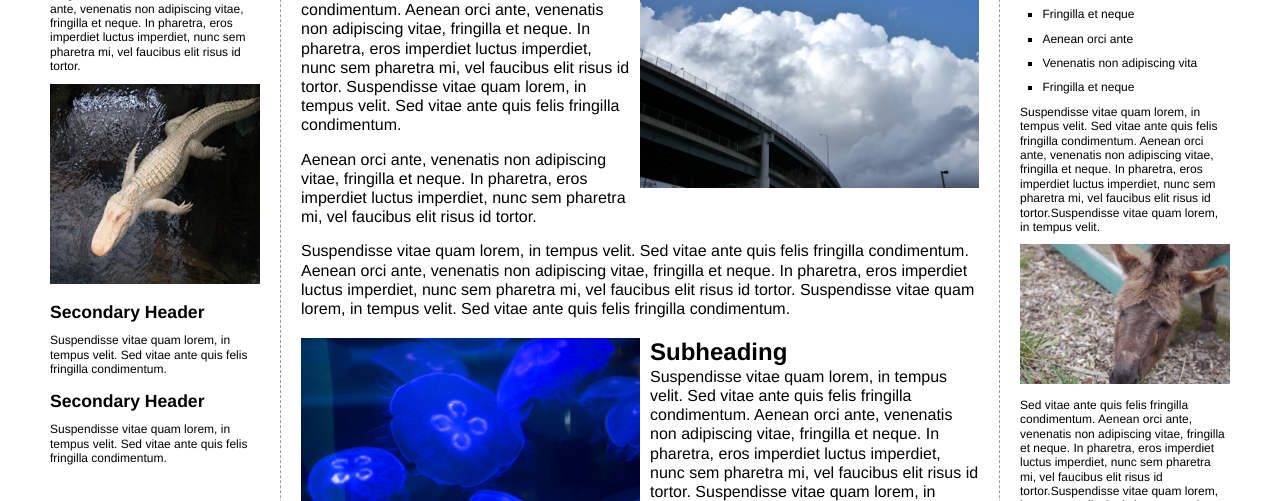
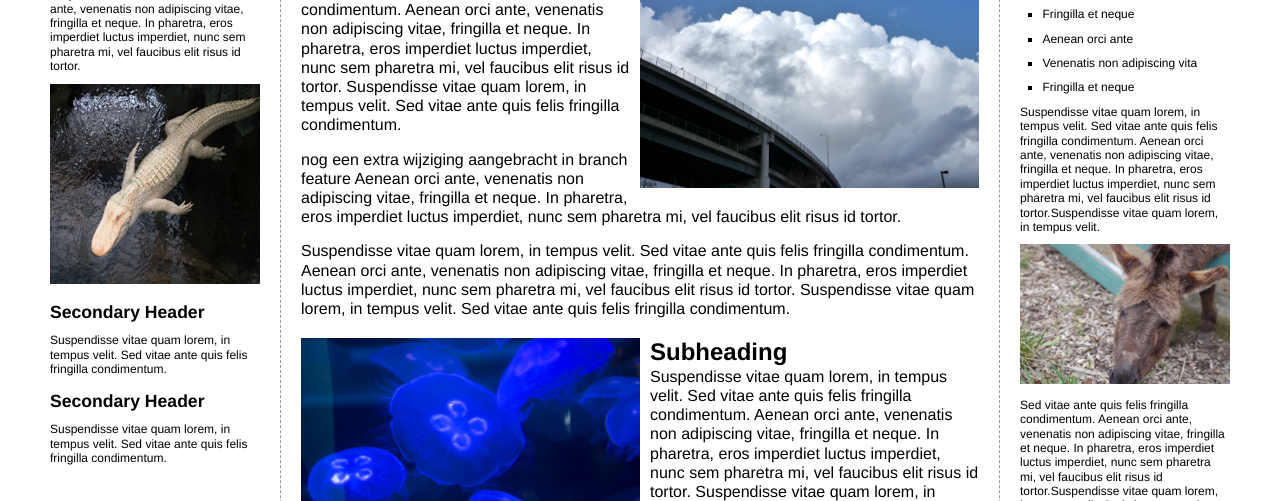
Before and after one commit to blekbe/Test123, a plain HTML site: page www/index.html in a window 1280 px wide. Shown: the part 299-800 px from the top of the page. Drawn offline with Linux system fonts and the light colour scheme.

Commit message:
wijziging in feature

```diff
--- a/www/index.html
+++ b/www/index.html
@@ -39,7 +39,7 @@
               ante quis felis fringilla condimentum.
             </p>
             <p>
-              Aenean orci ante, venenatis non adipiscing vitae, fringilla et
+              nog een extra wijziging aangebracht in branch feature Aenean orci ante, venenatis non adipiscing vitae, fringilla et
               neque. In pharetra, eros imperdiet luctus imperdiet, nunc sem
               pharetra mi, vel faucibus elit risus id tortor.
             </p>
```
